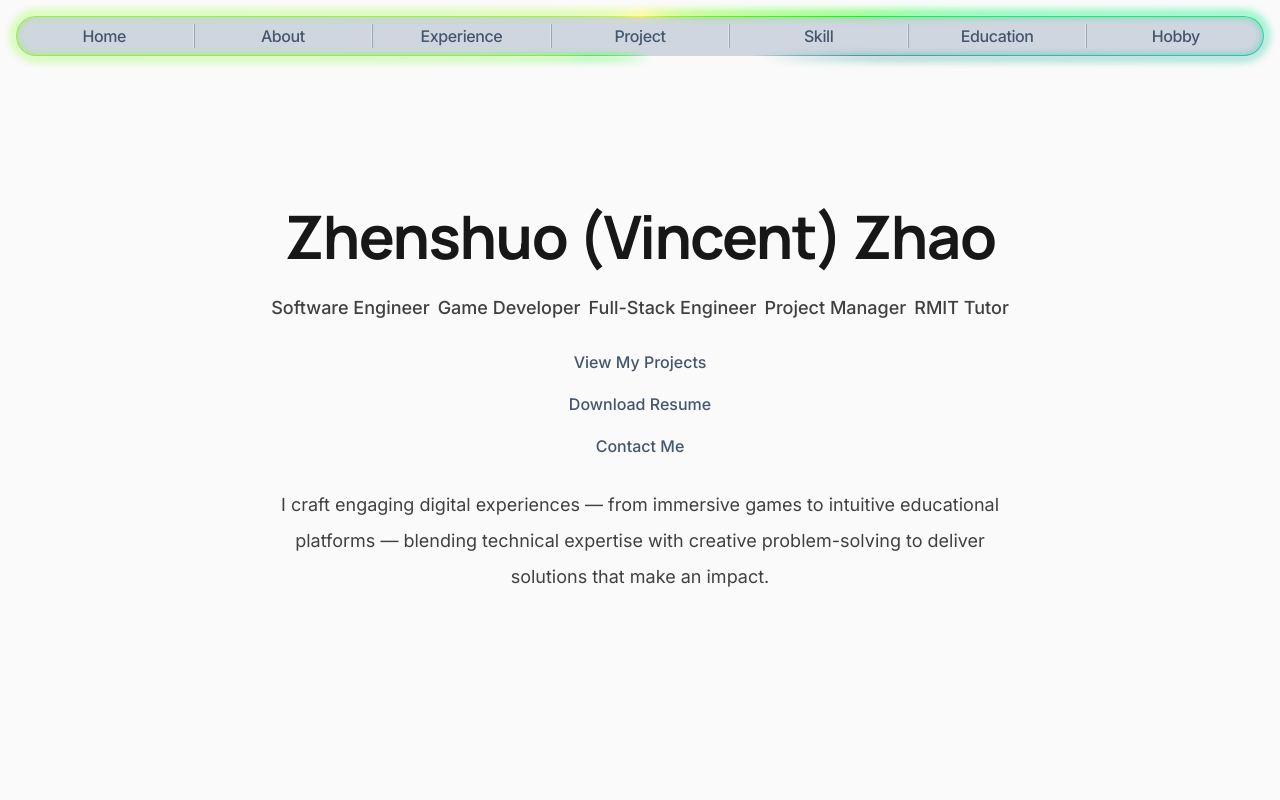
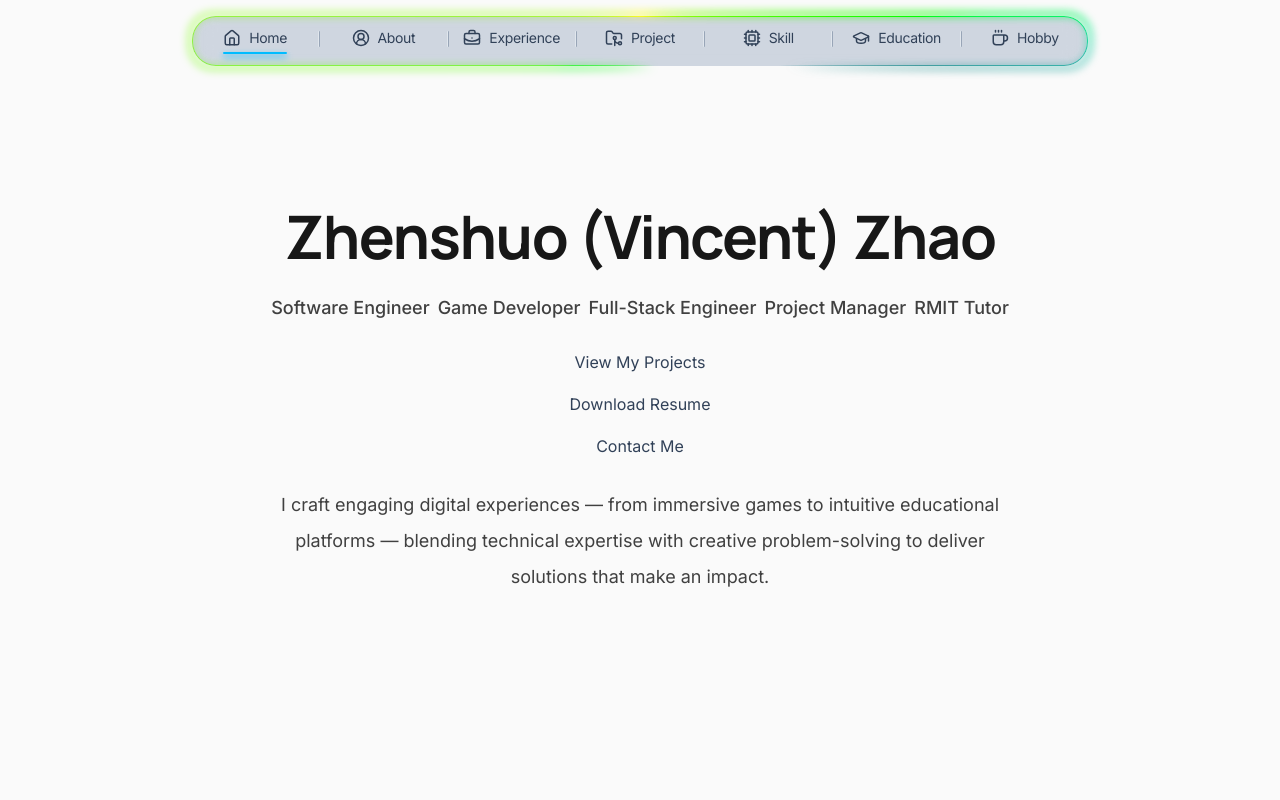
Before and after one commit to ZHENSHUO-ZHAO/portfolio, a React (Vite) app: page / in a window 1280 px wide. Shown: the top 800 px of the page. Built offline with nearby package versions, Linux system fonts and the light colour scheme.

Commit message:
Added Lucide Icon library for the nav bar.

```diff
--- a/package.json
+++ b/package.json
@@ -11,6 +11,7 @@
   },
   "dependencies": {
     "@tailwindcss/vite": "^4.1.17",
+    "lucide-react": "^0.562.0",
     "react": "^19.2.0",
     "react-dom": "^19.2.0",
     "react-router": "^7.10.1",
--- a/src/App.tsx
+++ b/src/App.tsx
@@ -2,17 +2,34 @@ import { useEffect } from "react";
 import { Outlet, useLocation } from "react-router";
 import MobileRouter from "./components/router/MobileRouter";
 import PcRouter from "./components/router/PcRouter";
+import {
+  House,
+  CircleUserRound,
+  BriefcaseBusiness,
+  FolderGit2,
+  Cpu,
+  GraduationCap,
+  Coffee,
+  type LucideProps,
+} from "lucide-react";
 
-export type RouterData = { to: string; title: string; end?: boolean }[];
+export type RouterData = {
+  to: string;
+  title: string;
+  end?: boolean;
+  icon: React.ForwardRefExoticComponent<
+    Omit<LucideProps, "ref"> & React.RefAttributes<SVGSVGElement>
+  >;
+}[];
 
 const navList: RouterData = [
-  { to: "/", title: "Home", end: true },
-  { to: "/about", title: "About" },
-  { to: "/experience", title: "Experience" },
-  { to: "/project", title: "Project" },
-  { to: "/skill", title: "Skill" },
-  { to: "/education", title: "Education" },
-  { to: "/hobby", title: "Hobby" },
+  { to: "/", title: "Home", end: true, icon: House },
+  { to: "/about", title: "About", icon: CircleUserRound },
+  { to: "/experience", title: "Experience", icon: BriefcaseBusiness },
+  { to: "/project", title: "Project", icon: FolderGit2 },
+  { to: "/skill", title: "Skill", icon: Cpu },
+  { to: "/education", title: "Education", icon: GraduationCap },
+  { to: "/hobby", title: "Hobby", icon: Coffee },
 ];
 
 function App() {
--- a/src/components/router/MobileRouter.tsx
+++ b/src/components/router/MobileRouter.tsx
@@ -47,10 +47,11 @@ export default function MobileRouter({ routes }: { routes: RouterData }) {
                     <NavLink
                       to={item.to}
                       end={item.end}
-                      className="whitespace-nowrap text-lg font-normal"
+                      className="whitespace-nowrap flex items-center gap-2"
                       onClick={() => setIsOpen(false)}
                     >
-                      {item.title}
+                      <item.icon size={16} />
+                      <span>{item.title}</span>
                     </NavLink>
                   </li>
                 ))}
@@ -109,7 +110,7 @@ function Path({ d }: { d: string }) {
 function BackgroundClip({ isOpen, size }: { isOpen: boolean; size: Size }) {
   return (
     <div
-      className="absolute inset-0 pointer-events-none bg-slate-400/40 border-r border-white backdrop-blur-xs rounded-r-2xl mr-3"
+      className="absolute inset-0 pointer-events-none bg-slate-400/40 border-r border-white backdrop-blur-md rounded-r-2xl mr-3"
       style={{
         boxShadow: "5px 0 5px rgb(0 0 0 / 30%)",
         clipPath: `${
--- a/src/components/router/PcRouter.tsx
+++ b/src/components/router/PcRouter.tsx
@@ -12,23 +12,38 @@ export default function PcRouter({ routes }: { routes: RouterData }) {
     <header className="fixed top-4 w-full hidden lg:block">
       <nav
         aria-label="Primary"
-        className="mx-4 bg-slate-400/40 py-2 rounded-3xl backdrop-blur-md"
+        className="mx-auto max-w-4xl bg-slate-400/40 py-3 rounded-3xl backdrop-blur-md"
       >
         <GlowOutline gradient={gradient} rounded={rounded} />
-        <ul className="flex flex-nowrap mx-auto">
+        <ul className="flex flex-nowrap items-center mx-auto">
           {routes.map((item, i) => (
             <React.Fragment key={item.title}>
               <li className="flex-1">
                 <NavLink
                   to={item.to}
                   end={item.end}
-                  className="whitespace-nowrap text-base font-medium text-center tracking-tight block"
+                  className="whitespace-nowrap text-sm flex flex-col items-center justify-center tracking-tight"
                 >
-                  {item.title}
+                  {({ isActive }) => (
+                    <>
+                      <div className="flex flex-col items-center w-fit">
+                        <div className="flex items-center gap-2">
+                          <item.icon size={18} strokeWidth={2} />
+                          <span>{item.title}</span>
+                        </div>
+
+                        <span
+                          className={`mt-1 h-0.5 w-full rounded-full bg-accent origin-center drop-shadow-md drop-shadow-accent transition-transform duration-300 ${
+                            isActive ? "scale-x-100" : "scale-x-0"
+                          }`}
+                        />
+                      </div>
+                    </>
+                  )}
                 </NavLink>
               </li>
               {i < routes.length - 1 && (
-                <div className="flex-none h-auto w-px border-r border-r-slate-500/50 border-l border-l-slate-100/50 rounded-full" />
+                <div className="relative -translate-y-0.5 flex-none h-4 w-px border-r border-r-slate-500/50 border-l border-l-slate-100/50 rounded-full" />
               )}
             </React.Fragment>
           ))}
--- a/src/index.css
+++ b/src/index.css
@@ -13,9 +13,10 @@
   --color-primary: theme(colors.neutral.900);
   --color-secondary: theme(colors.neutral.700);
   --color-muted: theme(colors.neutral.500);
+  --color-accent: theme(colors.sky.400);
 
-  --color-link: theme(colors.slate.600);
-  --color-link-hover: theme(colors.slate.800);
+  --color-link: theme(colors.slate.700);
+  --color-link-hover: theme(colors.slate.900);
 }
 
 @layer base {
@@ -53,11 +54,11 @@
   }
 
   h1 {
-    @apply text-2xl font-bold;
+    @apply text-3xl font-bold sm:text-4xl;
   }
 
   h2 {
-    @apply text-xl font-semibold;
+    @apply text-xl font-semibold sm:text-2xl;
   }
 
   h3 {
--- a/src/pages/Home/Home.tsx
+++ b/src/pages/Home/Home.tsx
@@ -47,7 +47,7 @@ function HomePageHeader() {
           </li>
         ))}
       </ul>
-      <ul className="w-full flex flex-col gap-4 items-center text-base font-medium text-slate-800">
+      <ul className="w-full flex flex-col gap-4 items-center text-base text-slate-800">
         <li>
           <NavLink to="/project">View My Projects</NavLink>
         </li>
```
Also changed, not shown: 1 other file (tests, documents, lock files or other folders).
